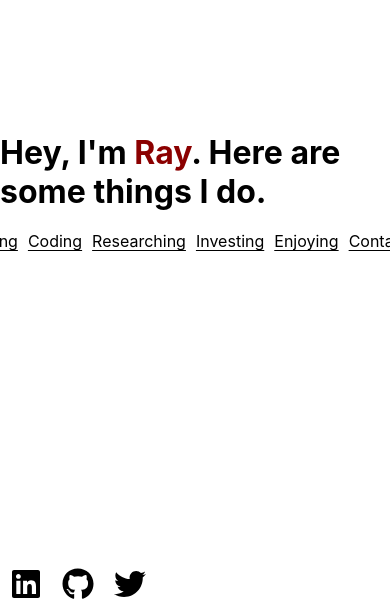
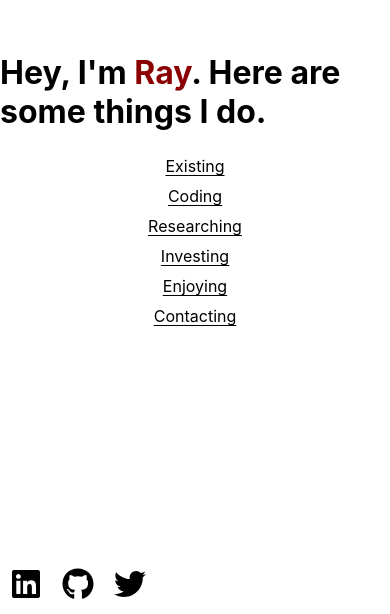
Before and after one commit to raydelvecchio/raydelv.tech, a React (Create React App) app: page / in a window 390 px wide. Shown: the part 230-844 px from the top of the page. Built offline with nearby package versions, Linux system fonts and the light colour scheme.

Commit message:
saving to test on mobile

```diff
--- a/src/components/Contact.js
+++ b/src/components/Contact.js
@@ -13,6 +13,7 @@ function Contact() {
 
     return (
         <div className="container">
+            <div className="content-wrapper">
                 <div className="message">
                     I have a few ways to get in touch.
                 </div>
@@ -23,6 +24,7 @@ function Contact() {
                         </a>
                     ))}
                 </div>
+            </div>
             <SocialLinks />
         </div>
     );
--- a/src/components/Home.js
+++ b/src/components/Home.js
@@ -15,6 +15,7 @@ function Home() {
 
     return (
         <div className="container">
+            <div className="content-wrapper">
                 <div className="message">
                     Hey, I'm <span className="highlight">Ray</span>. Here are some things I do.
                 </div>
@@ -25,9 +26,11 @@ function Home() {
                         </a>
                     ))}
                 </div>
+            </div>
             <SocialLinks />
         </div>
     );
+
 }
 
 export default Home;
--- a/src/components/Misc.js
+++ b/src/components/Misc.js
@@ -5,6 +5,8 @@ import React from "react";
 function Misc() {
     return (
         <div className="container">
+            <div className="content-wrapper">
+
                 <div className="message">
                     Fun Facts / Get to Know Me:
                 </div>
@@ -35,6 +37,7 @@ function Misc() {
                         </ul>
                     </div>
                 </div>
+            </div>
             <SocialLinks />
         </div>
     );
--- a/src/components/title_with_list.css
+++ b/src/components/title_with_list.css
@@ -1,4 +1,8 @@
 .centered-list {
+    display: flex;
+    flex-direction: column;
+    align-items: center;
+    justify-content: center;
     margin: 0;
     padding: 0;
 }
@@ -16,21 +20,22 @@
 }
 
 .container {
-    display: flex;
-    flex-direction: column;
-    align-items: center;
-    justify-content: center;
-    position: fixed;
-    top: 0;
-    left: 0;
-    right: 0;
-    bottom: 0;
+    display: grid;
+    gap: 0;
+    place-items: center;
+    height: 100vh;
 }
 
 .message {
     font-size: 2rem;
     font-weight: bold;
     margin-bottom: 20px;
+}
+
+.content-wrapper {
+    display: flex;
+    flex-direction: column;
+    align-items: center;
 }
 
 a {
```
Lines whose indentation alone changed are shown as unchanged.
